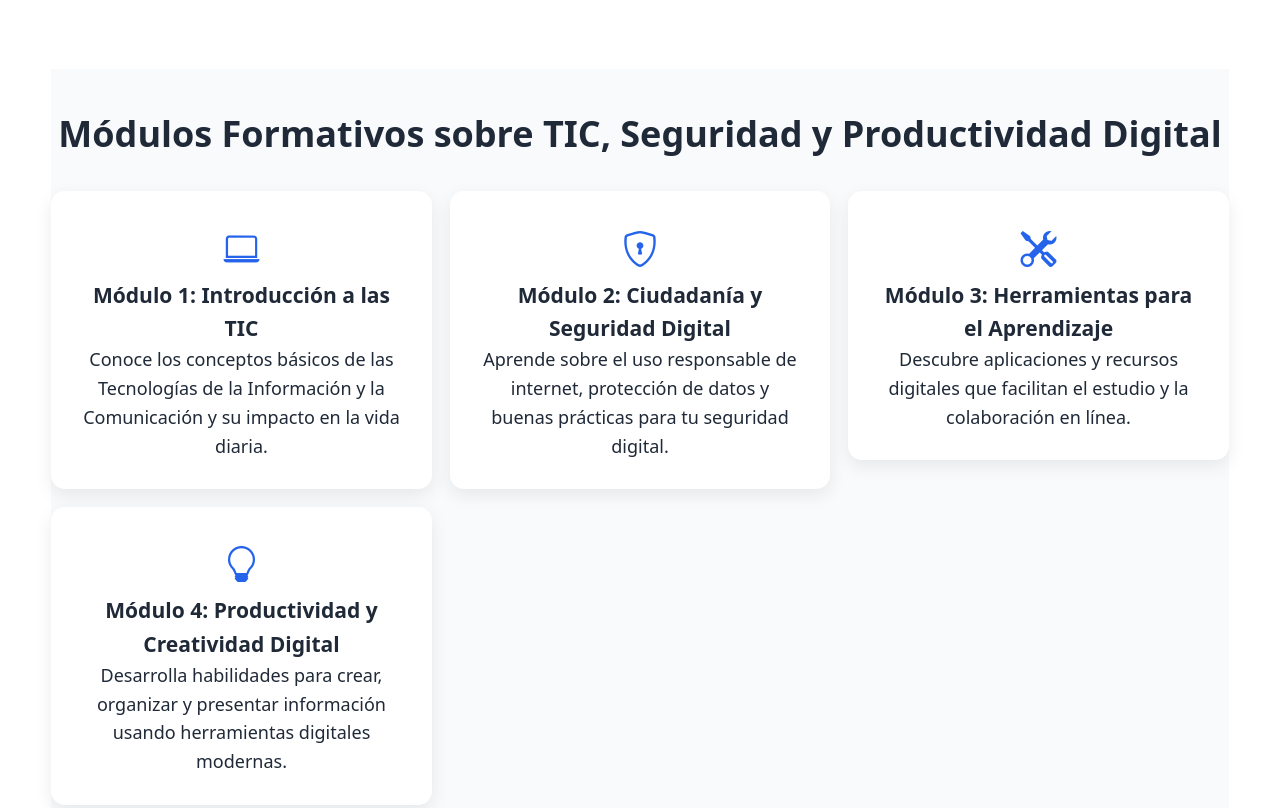
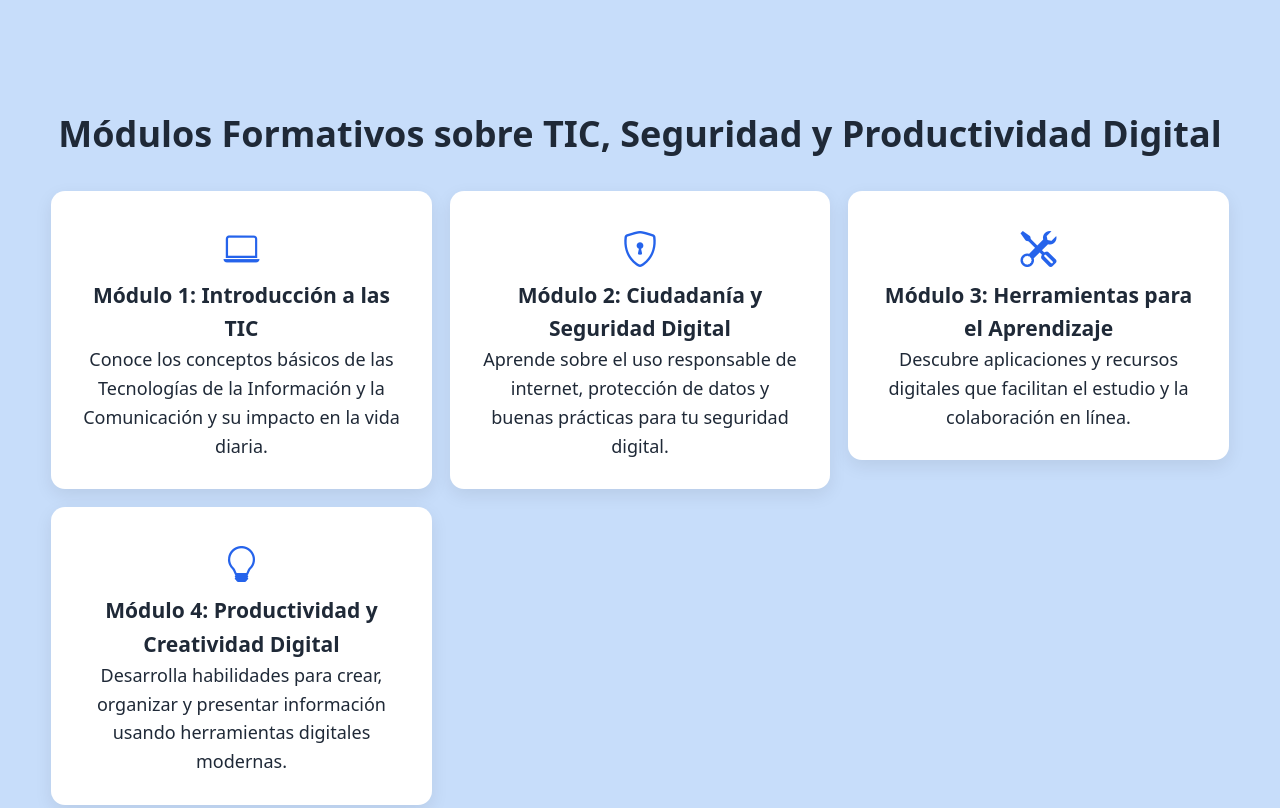
Before and after one commit to CulturaDigitalparaJovenes/Inicio, a plain HTML site: page index.html in a window 1280 px wide. Shown: the part 949-1757 px from the top of the page. Drawn offline with nearby package versions, Linux system fonts and the light colour scheme.

Commit message:
Add files via upload

```diff
--- a/css/style.css
+++ b/css/style.css
@@ -7,8 +7,8 @@
   --primary-600: #1e40af;
   --text: #1f2937;
   --muted: #6b7280;
-  --bg: #ffffff;
-  --bg-soft: #f8fafc;
+  --bg: #c7ddfa;
+  --bg-soft: #c7ddfa;
   --card: #ffffff;
   --shadow: 0 6px 18px rgba(0,0,0,.08);
   --radius: 14px;
@@ -179,7 +179,7 @@ input:focus-visible {
 .hero {
   position: relative;
   isolation: isolate;
-  color: #fff;
+  color: #ffffff;
   min-height: 52dvh;
   display: grid;
   place-items: center;
```
